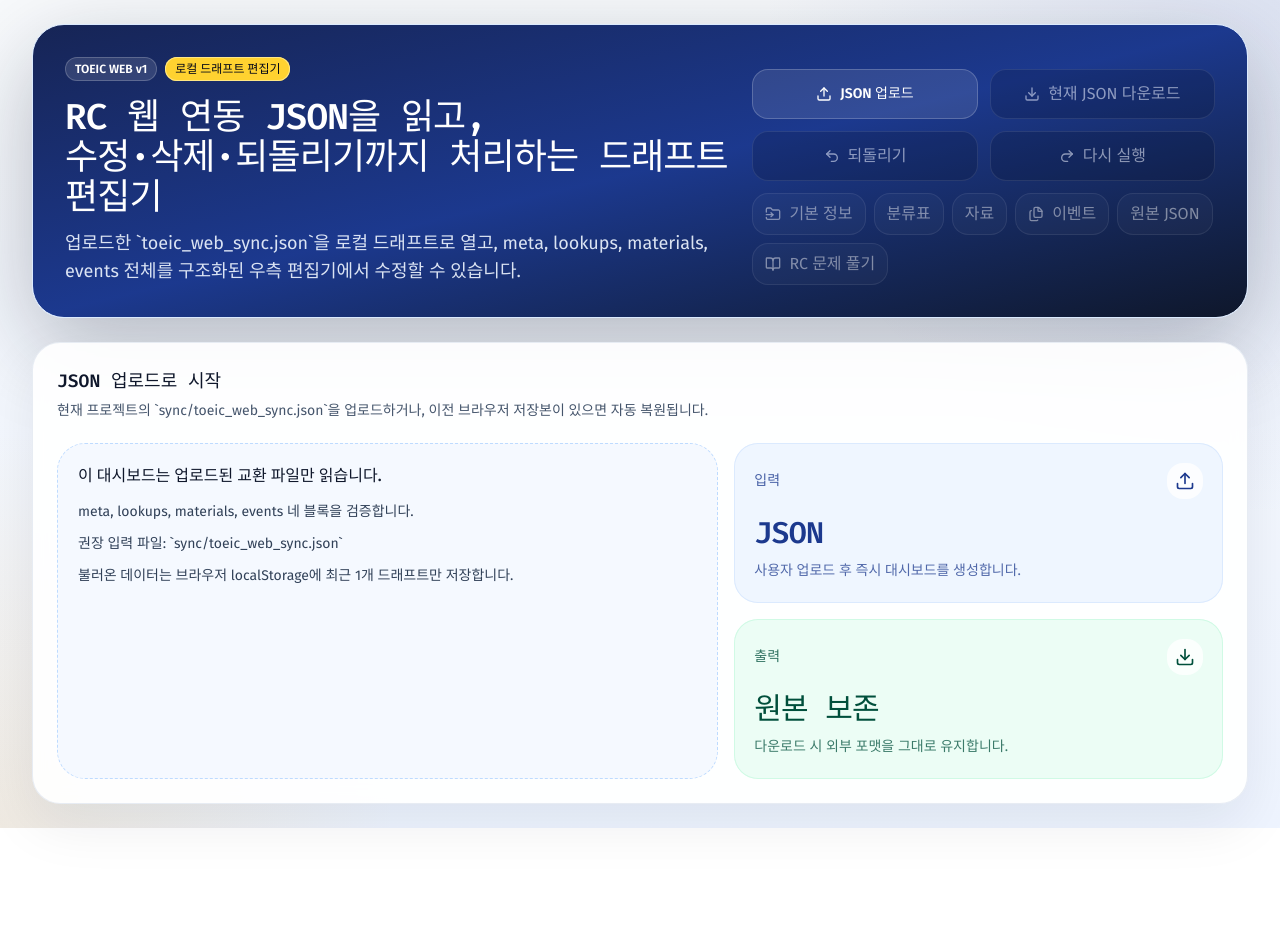
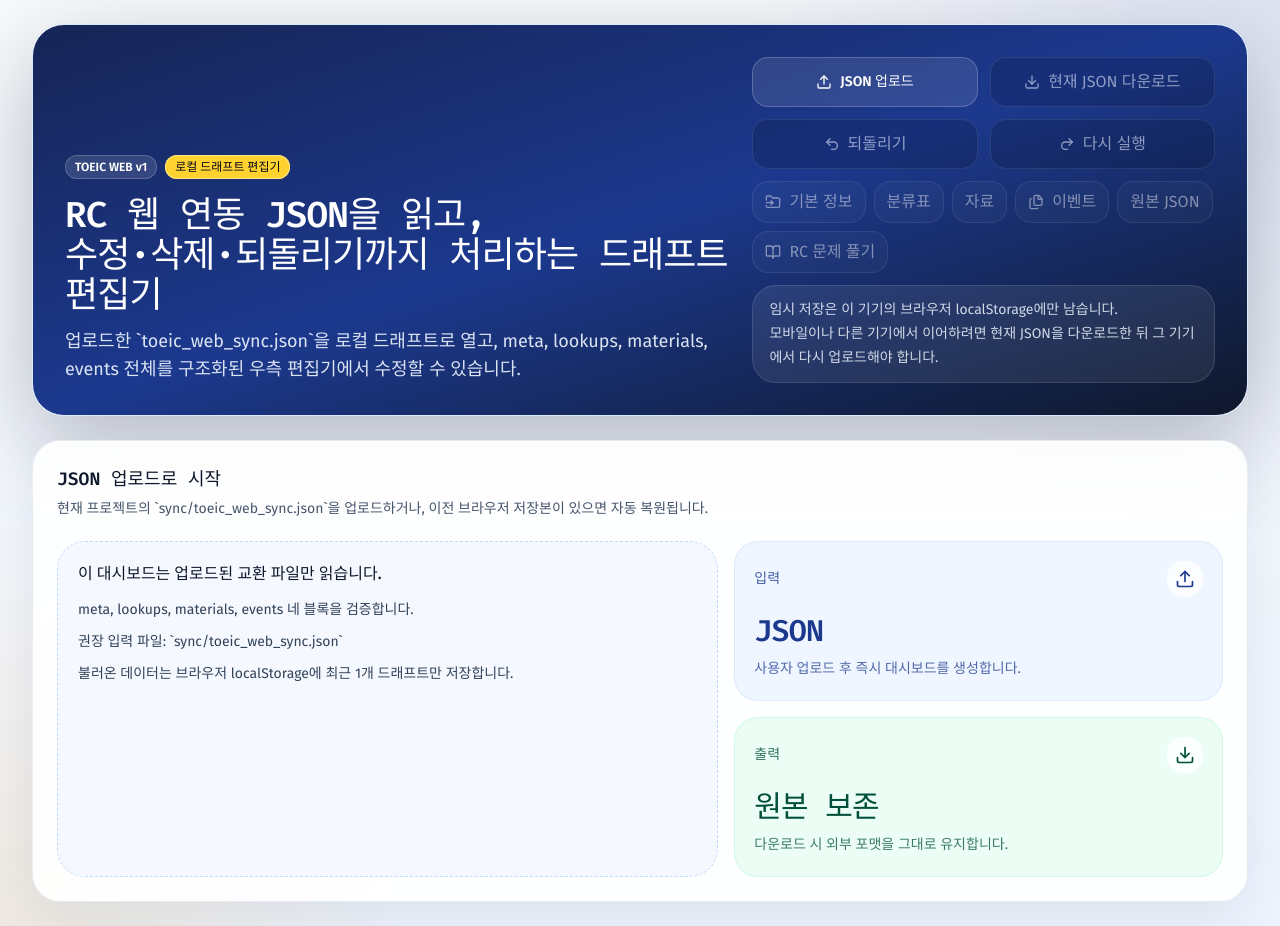
Before and after one commit to oup030416/ToeicPractice, a React (Vite) app in the folder WEB/: page / in a window 1280 px wide. Before the commit the page ends 828 px from the top, so only its background shows below. Built offline with nearby package versions, Linux system fonts and the light colour scheme.

Commit message:
Add GitHub Pages deployment for TOEIC web

```diff
--- a/WEB/src/App.tsx
+++ b/WEB/src/App.tsx
@@ -713,6 +713,13 @@
                     현재 작업 워크스페이스: {workspaceId}
                   </p>
                 ) : null}
+                <div className="rounded-3xl border border-white/12 bg-white/8 px-4 py-3 text-sm leading-6 text-blue-50/85">
+                  <p>임시 저장은 이 기기의 브라우저 localStorage에만 남습니다.</p>
+                  <p>
+                    모바일이나 다른 기기에서 이어하려면 현재 JSON을 다운로드한 뒤 그 기기에서 다시
+                    업로드해야 합니다.
+                  </p>
+                </div>
               </div>
             </div>
           </header>
--- a/WEB/vite.config.ts
+++ b/WEB/vite.config.ts
@@ -2,12 +2,18 @@
 import react from '@vitejs/plugin-react'
 import { defineConfig } from 'vitest/config'
 
+const DEFAULT_PAGES_BASE = '/ToeicPractice/'
+
 // https://vite.dev/config/
-export default defineConfig({
+export default defineConfig(({ mode }) => ({
+  base:
+    mode === 'production'
+      ? (process.env.VITE_BASE_PATH ?? DEFAULT_PAGES_BASE)
+      : '/',
   plugins: [react(), tailwindcss()],
   test: {
     environment: 'jsdom',
     setupFiles: './src/test/setup.ts',
     css: true,
   },
-})
+}))
```
Also changed, not shown: 1 other file (tests, documents, lock files or other folders).
